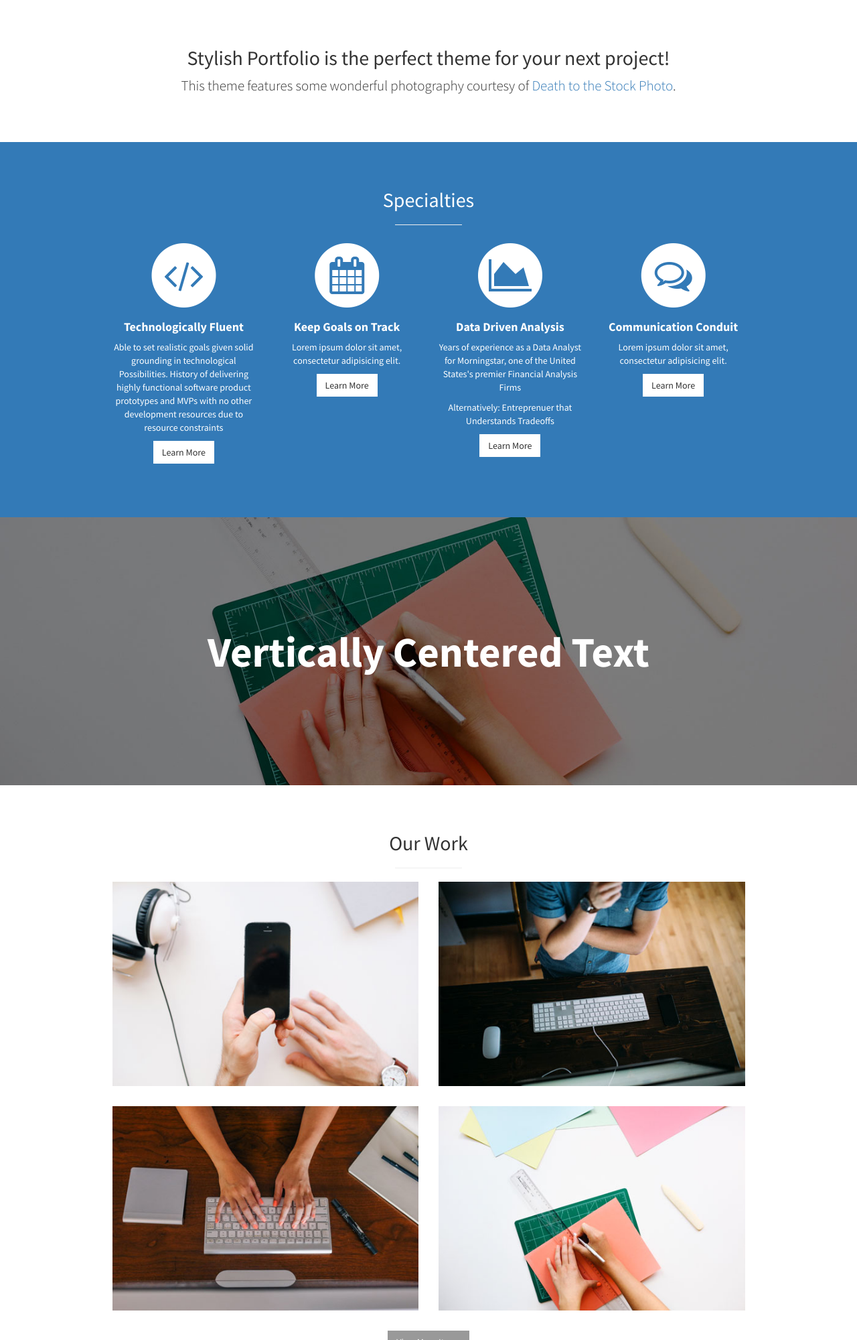
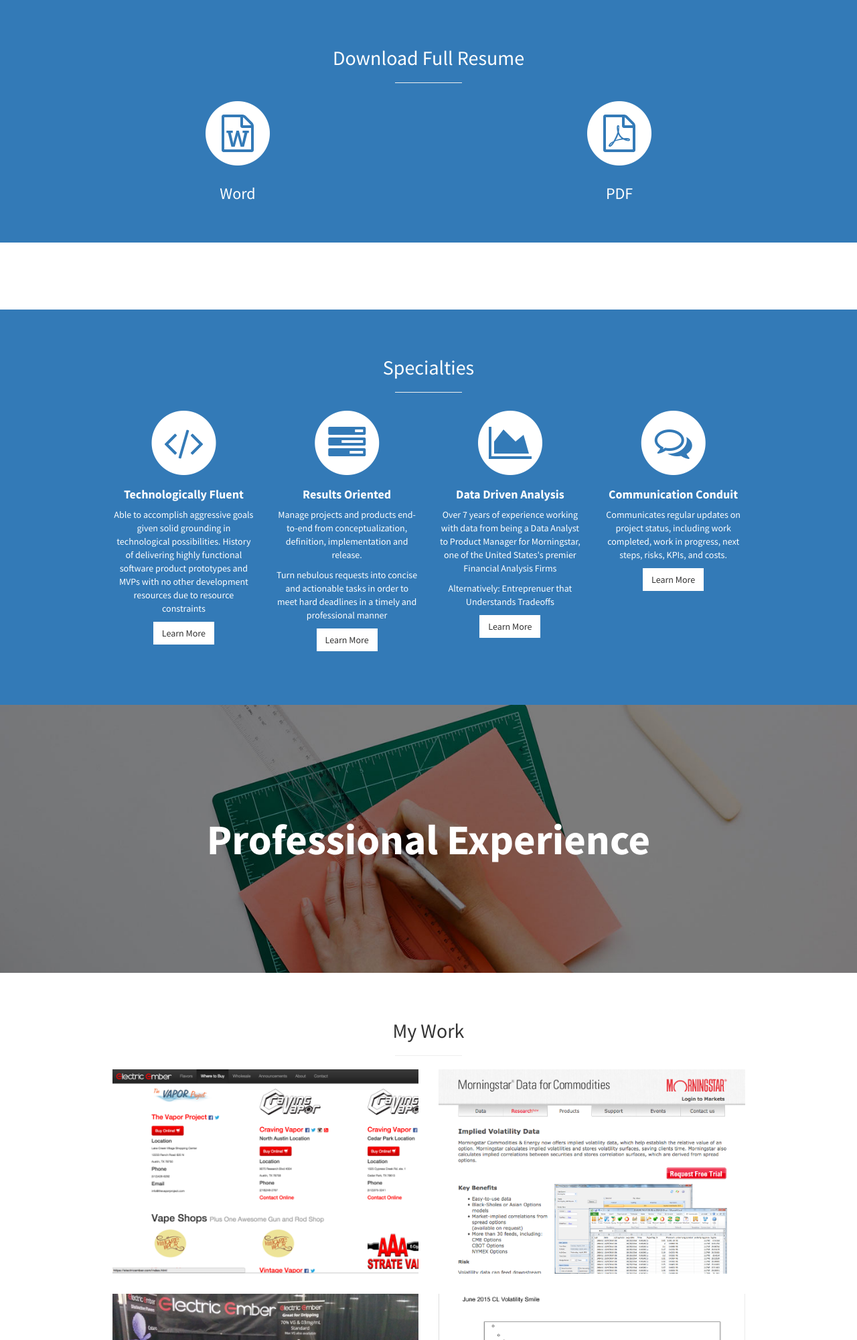
Before and after one commit to tfuryan/ting.furyan.co, a plain HTML site: page ting.furyan.co/index.html in a window 1280 px wide. Shown: the part 800-2800 px from the top of the page at 67% size. Drawn offline with Linux system fonts and the light colour scheme.

Commit message:
Personalized Theme
Added resume files, added custom images, hover text to get page to the
1.0-ish stage. Added a lot of customizations to customizations.css.
Commented out most unused portions of template.

```diff
--- a/ting.furyan.co/css/customizations.css
+++ b/ting.furyan.co/css/customizations.css
@@ -1,3 +1,47 @@
 .header {
     color: #fff;
 }
+
+.portfolio {
+    /*padding: 50px 0;*/
+}
+
+.portfolio-item {
+    /*margin-bottom: 30px;*/
+}
+
+.img-portfolio {
+    /*margin: 0 auto;*/
+}
+
+.img-portfolio:hover {
+    opacity: 0.2;
+}
+
+.cust-imgtext {
+  position: absolute;
+  right: 0;
+  top: 0;
+  color:#111;
+  text-align: justify;
+  vertical-align: middle;
+  z-index: 10;
+  opacity: 0;
+  background-color:rgba(255,255,255,0.8);
+  width: 500px;
+  height: 333px;
+  line-height: 120%;
+  font-size: 2.5em;
+  font-weight: 300;
+  padding-right: 30px;
+  padding-left: 50px;
+  padding-top: 50px;
+}
+
+.cust-imgtext:hover {
+  opacity:1;
+}
+
+img {
+  z-index:1;
+}
--- a/ting.furyan.co/index.html
+++ b/ting.furyan.co/index.html
@@ -74,17 +74,34 @@
     </header>
 
     <!-- About -->
-    <section id="about" class="about">
+    <section id="services" class="services bg-primary">
         <div class="container">
-            <div class="row">
-                <div class="col-lg-12 text-center">
-                    <h2>Stylish Portfolio is the perfect theme for your next project!</h2>
-                    <p class="lead">This theme features some wonderful photography courtesy of <a target="_blank" href="http://join.deathtothestockphoto.com/">Death to the Stock Photo</a>.</p>
+            <div class="row text-center">
+                <div class="col-lg-12 ">
+                    <h2>Download Full Resume</h2>
+                      <hr class="small">
+                    <div class="col-md-6 col-sm-6">
+                      <span class="fa-stack fa-4x">
+                        <i class="fa fa-circle fa-stack-2x"></i>
+                        <a href="assets/Resume20150921.docx" target="_blank"><i class="fa fa-file-word-o fa-stack-1x text-primary"></i></a>
+                      </span>
+                      <h3>Word</h3>
+                    </div>
+
+                    <div class="col-md-6 col-sm-6">
+                      <span class="fa-stack fa-4x">
+                        <i class="fa fa-circle fa-stack-2x"></i>
+                        <a href="assets/Resume20150921.pdf" target="_blank"><i class="fa fa-file-pdf-o fa-stack-1x text-primary"></i></a>
+                      </span>
+                    <h3>PDF</h3>
+                    </div>
                 </div>
             </div>
             <!-- /.row -->
         </div>
         <!-- /.container -->
+    </section>
+    <section id="about" class="about">
     </section>
 
     <!-- Services -->
@@ -105,7 +122,7 @@
                                 <h4>
                                     <strong>Technologically Fluent</strong>
                                 </h4>
-                                <p>Able to set realistic goals given solid grounding in technological Possibilities. History of delivering highly functional software product prototypes and MVPs with no other development resources due to resource constraints</p>
+                                <p>Able to accomplish aggressive goals given solid grounding in technological possibilities. History of delivering highly functional software product prototypes and MVPs with no other development resources due to resource constraints</p>
                                 <a href="#" class="btn btn-light">Learn More</a>
                             </div>
                         </div>
@@ -113,12 +130,12 @@
                             <div class="service-item">
                                 <span class="fa-stack fa-4x">
                                 <i class="fa fa-circle fa-stack-2x"></i>
-                                <i class="fa fa-calendar fa-stack-1x text-primary"></i>
+                                <i class="fa fa-tasks fa-stack-1x text-primary"></i>
                             </span>
                                 <h4>
-                                    <strong>Keep Goals on Track</strong>
+                                    <strong>Results Oriented</strong>
                                 </h4>
-                                <p>Lorem ipsum dolor sit amet, consectetur adipisicing elit.</p>
+                                <p>Manage projects and products end-to-end from conceptualization, definition, implementation and release.</p><p>Turn nebulous requests into concise and actionable tasks in order to meet hard deadlines in a timely and professional manner</p>
                                 <a href="#" class="btn btn-light">Learn More</a>
                             </div>
                         </div>
@@ -131,7 +148,7 @@
                                 <h4>
                                     <strong>Data Driven Analysis</strong>
                                 </h4>
-                                <p>Years of experience as a Data Analyst for Morningstar, one of the United States's premier Financial Analysis Firms</p><p>Alternatively: Entreprenuer that Understands Tradeoffs</p>
+                                <p>Over 7 years of experience working with data from being a Data Analyst to Product Manager for Morningstar, one of the United States's premier Financial Analysis Firms</p><p>Alternatively: Entreprenuer that Understands Tradeoffs</p>
                                 <a href="#" class="btn btn-light">Learn More</a>
                             </div>
                         </div>
@@ -144,7 +161,7 @@
                                 <h4>
                                     <strong>Communication Conduit</strong>
                                 </h4>
-                                <p>Lorem ipsum dolor sit amet, consectetur adipisicing elit.</p>
+                                <p>Communicates regular updates on project status, including work completed, work in progress, next steps, risks, KPIs, and costs.</p>
                                 <a href="#" class="btn btn-light">Learn More</a>
                             </div>
                         </div>
@@ -161,7 +178,7 @@
     <!-- Callout -->
     <aside class="callout">
         <div class="text-vertical-center">
-            <h1>Vertically Centered Text</h1>
+            <h1>Professional Experience</h1>
         </div>
     </aside>
 
@@ -170,40 +187,44 @@
         <div class="container">
             <div class="row">
                 <div class="col-lg-10 col-lg-offset-1 text-center">
-                    <h2>Our Work</h2>
+                    <h2>My Work</h2>
                     <hr class="small">
                     <div class="row">
                         <div class="col-md-6">
                             <div class="portfolio-item">
-                                <a href="#">
-                                    <img class="img-portfolio img-responsive" src="img/portfolio-1.jpg">
+                                <a href="https://electricember.com/where-to-buy.html" target="_blank">
+                                  <div class="cust-imgtext">Expanded e-liquid line into over 10 stores in Central Texas and into several stores out of state</div>
+                                    <img class="img-portfolio img-responsive" src="img/electricEmberPage-tn.png">
+                                </a>
+                            </div>
+                        </div>
+                        <div class="col-md-6">
+                            <div class="portfolio-item">
+                                <a href="http://morningstarcommodity.com/products/imp-vol/" target="_blank">
+                                  <div class="cust-imgtext">Created derived data product offerings from concept, to definition, implementation and finally release resulting in 40+ new data feeds</div>
+                                    <img class="img-portfolio img-responsive" src="img/ImpliedVolsProduct-tn.png">
                                 </a>
                             </div>
                         </div>
                         <div class="col-md-6">
                             <div class="portfolio-item">
                                 <a href="#">
-                                    <img class="img-portfolio img-responsive" src="img/portfolio-2.jpg">
+                                    <div class="cust-imgtext">Main graphic designer and brand manager of product and on pace to grow revenue $70k year over year</div>
+                                      <img class="img-portfolio img-responsive" src="img/electricEmberConvention-tn.png">
                                 </a>
                             </div>
                         </div>
                         <div class="col-md-6">
                             <div class="portfolio-item">
                                 <a href="#">
-                                    <img class="img-portfolio img-responsive" src="img/portfolio-3.jpg">
-                                </a>
-                            </div>
-                        </div>
-                        <div class="col-md-6">
-                            <div class="portfolio-item">
-                                <a href="#">
-                                    <img class="img-portfolio img-responsive" src="img/portfolio-4.jpg">
+                                  <div class="cust-imgtext">Leveraged breadth of technological skill to create working prototypes to demo to internal/external users</div>
+                                    <img class="img-portfolio img-responsive" src="img/volSmile-tn.png">
                                 </a>
                             </div>
                         </div>
                     </div>
-                    <!-- /.row (nested) -->
-                    <a href="#" class="btn btn-dark">View More Items</a>
+                    <!-- /.row (nested)
+                    <a href="#" class="btn btn-dark">View More Items</a> -->
                 </div>
                 <!-- /.col-lg-10 -->
             </div>
@@ -217,9 +238,9 @@
         <div class="container">
             <div class="row">
                 <div class="col-lg-12 text-center">
-                    <h3>The buttons below are impossible to resist.</h3>
-                    <a href="#" class="btn btn-lg btn-light">Click Me!</a>
-                    <a href="#" class="btn btn-lg btn-dark">Look at Me!</a>
+                    <h3>Connect with me</h3>
+                    <a href="https://www.linkedin.com/in/tingfuryan" class="btn btn-lg btn-dark">LinkedIn</a>
+                  <!--  <a href="#" class="btn btn-lg btn-dark">Look at Me!</a> -->
                 </div>
             </div>
         </div>
@@ -237,7 +258,7 @@
     </section>
 END MAP SECTION COMMENT-->
 
-    <!-- Footer -->
+    <!-- Footer
     <footer>
         <div class="container">
             <div class="row">
@@ -263,12 +284,12 @@ END MAP SECTION COMMENT-->
                         </li>
                     </ul>
                     <hr class="small">
-                    <p class="text-muted">Copyright &copy; Your Website 2014</p>
+                    <p class="text-muted">Copyright &copy; Ting Furyan 2015</p>
                 </div>
             </div>
         </div>
     </footer>
-
+-->
     <!-- jQuery -->
     <script src="js/jquery.js"></script>
 
```
Also changed, not shown: ting.furyan.co/img/ImpliedVolsProduct-tn.png (added), ting.furyan.co/img/electricEmberConvention-tn.png (added), ting.furyan.co/img/electricEmberPage-tn.png (added), ting.furyan.co/img/electricEmberPage.png (added), ting.furyan.co/img/volSmile-tn.png (added), ting.furyan.co/img/volSmile.png (added), 3 other files.
